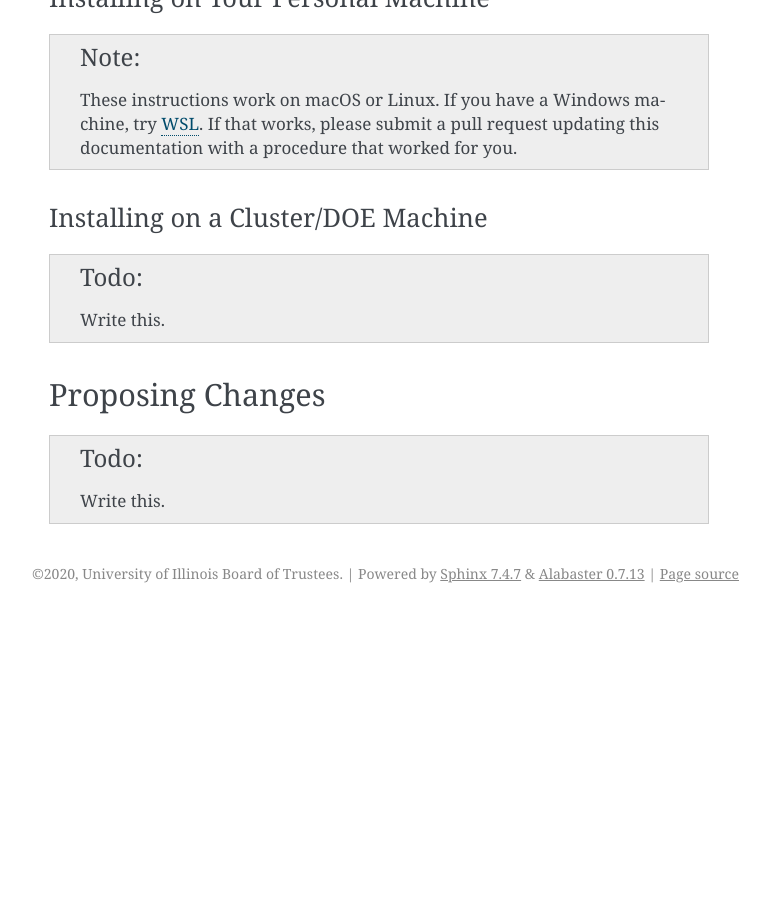
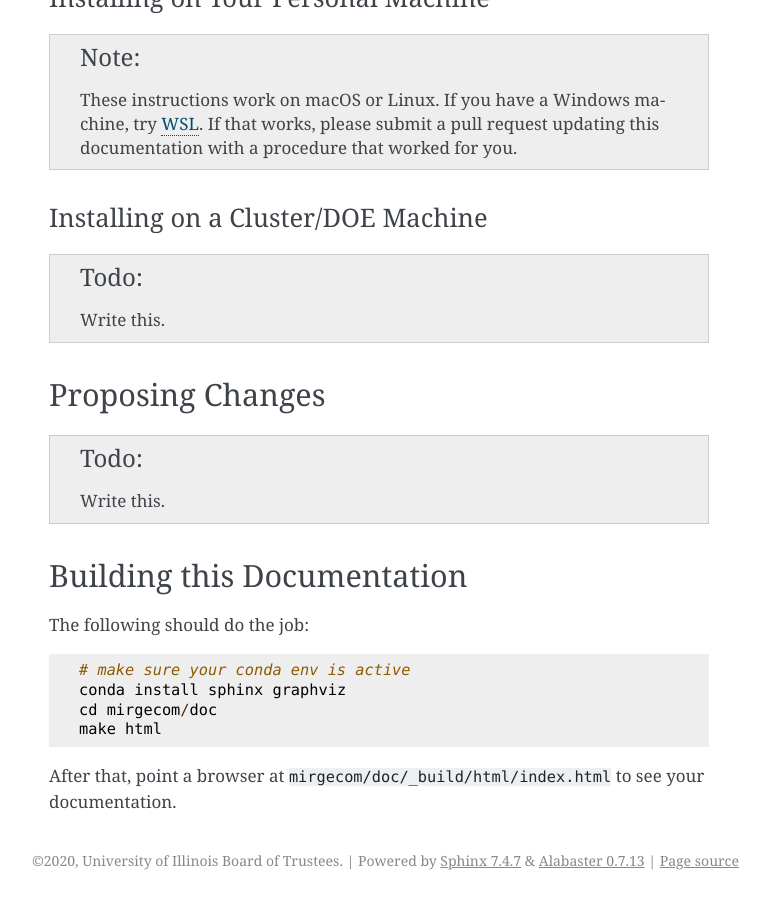
Before and after one commit to illinois-ceesd/mirgecom, a Sphinx documentation site: the page built from doc/development.rst, in a window 1280 px wide and 900 px high, scrolled down 1315 px. Shown: the whole window, without its empty margins (371-1141 px from the left). Built offline with Sphinx 7.4.7, drawn with Linux system fonts in a browser that asks for light colours; before the commit the page ends 1928 px from its top, so only the background shows below that; some of the changed text lies outside the part shown.

Commit message:
Add a doc section on building the docs

```diff
--- a/doc/development.rst
+++ b/doc/development.rst
@@ -82,3 +82,16 @@ Proposing Changes
 .. todo::
 
    Write this.
+
+Building this Documentation
+---------------------------
+
+The following should do the job::
+
+    # make sure your conda env is active
+    conda install sphinx graphviz
+    cd mirgecom/doc
+    make html
+
+After that, point a browser at :file:`mirgecom/doc/_build/html/index.html` to
+see your documentation.
```
